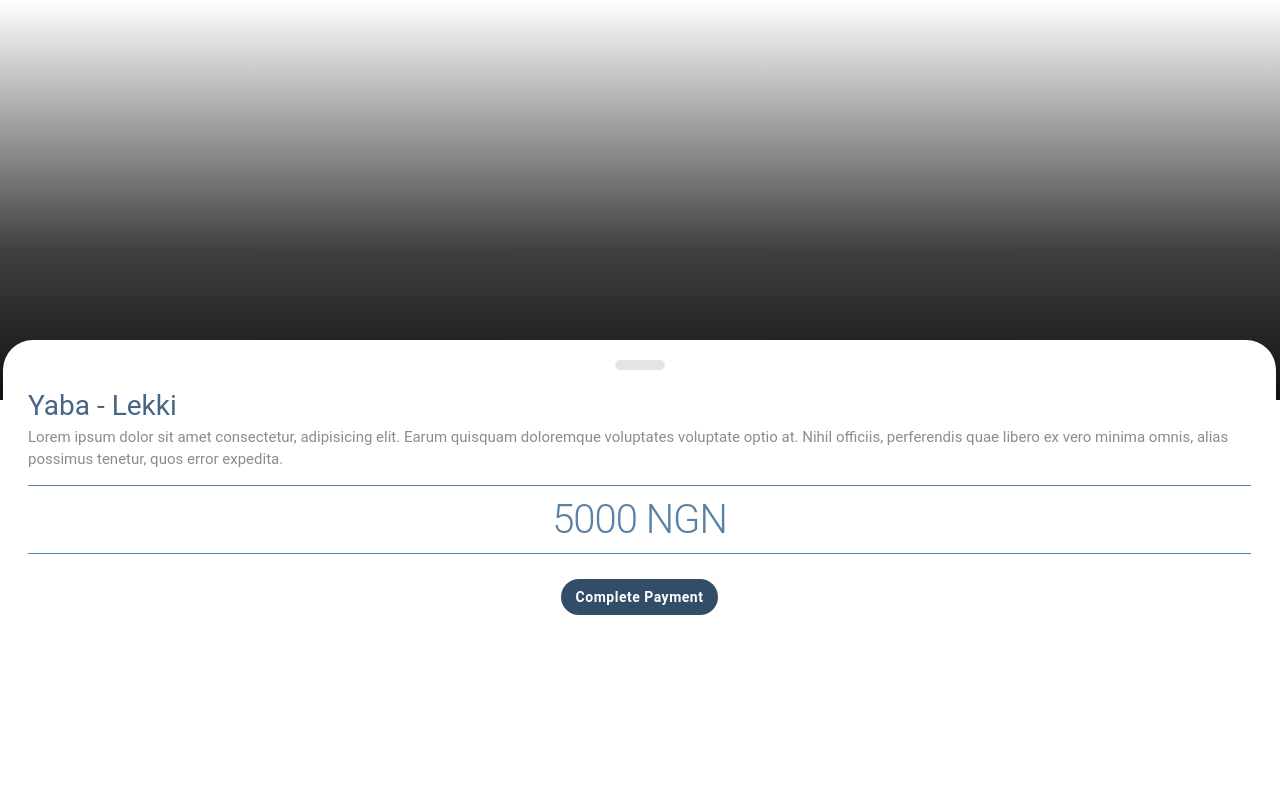
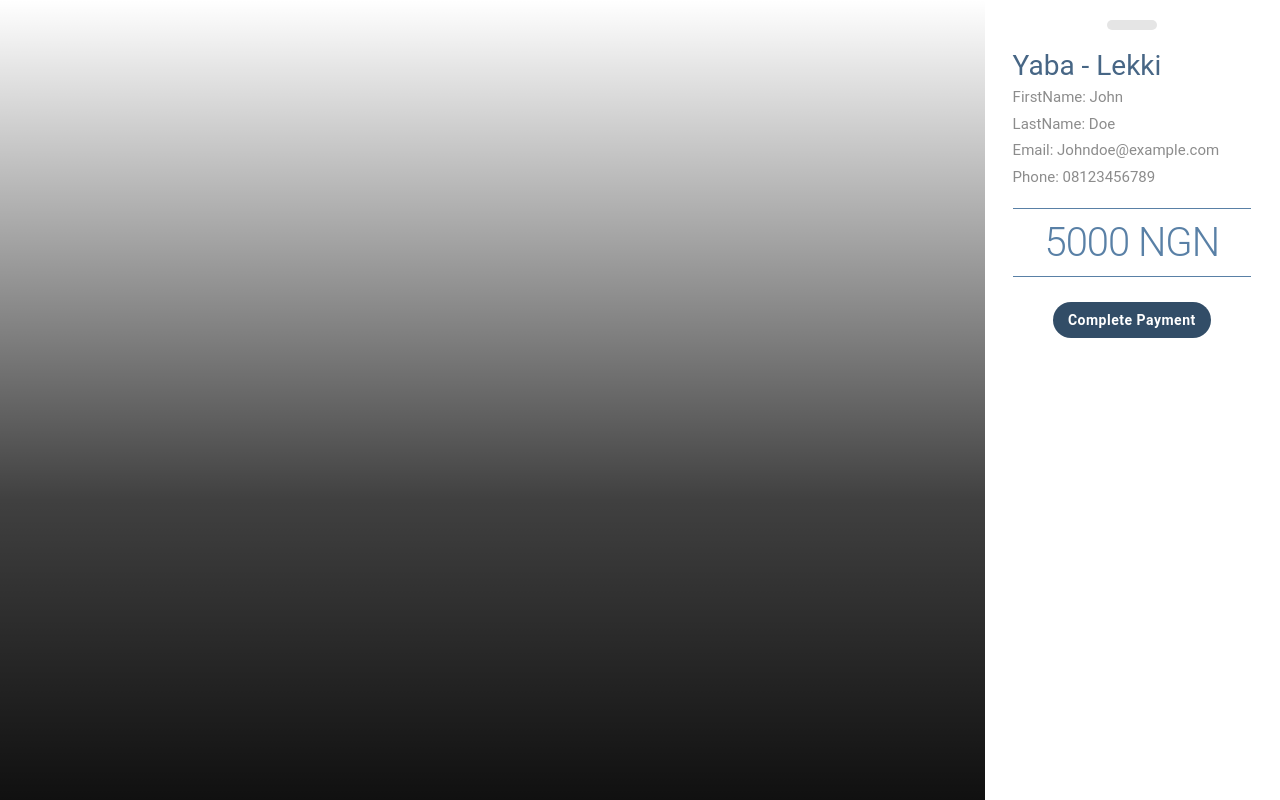
Before and after one commit to RIDUMATICS/Ride-Sharing-App, a plain HTML site: page index.html in a window 1280 px wide. Drawn offline with Linux system fonts and the light colour scheme.

Commit message:
Setup media query for desktop

```diff
--- a/css/style.css
+++ b/css/style.css
@@ -42,7 +42,7 @@ background-size: cover;
     text-align: center;
 }
 
-.ride-detail span {
+.ride-detail>span {
     display: inline-block;
     width: 50px;
     height: 10px;
@@ -50,6 +50,11 @@ background-size: cover;
     margin-bottom: 15px;
     background: #e5e5e5
 
+}
+
+.ride-detail p span {
+    display: inline-block;
+    margin-bottom: 5px;
 }
 
 h2.ride-location  {
@@ -94,3 +99,17 @@ h2.ride-location  {
   cursor: pointer;
   outline: none;
 }
+
+@media only screen and (min-width: 768px) {
+    main.container {
+        grid-template-columns: 1fr 0.3fr;
+        grid-template-rows: unset;
+    }
+
+    .ride-detail {
+
+        bottom: 0;
+
+    }
+
+}
--- a/index.html
+++ b/index.html
@@ -19,7 +19,12 @@
             <div class="ride-detail">
                 <span></span>
                 <h2 class="ride-location">Yaba - Lekki</h2>
-                <p class="ride-description">Lorem ipsum dolor sit amet consectetur, adipisicing elit. Earum quisquam doloremque voluptates voluptate optio at. Nihil officiis, perferendis quae libero ex vero minima omnis, alias possimus tenetur, quos error expedita.</p>
+                <p class="ride-description">
+                    <span>FirstName: John</span>  <br>
+                    <span>LastName: Doe</span>  <br>
+                    <span>Email: Johndoe@example.com</span>  <br>
+                    <span>Phone: 08123456789</span>  <br>
+                </p>
                 <p class="ride-price">5000 NGN</p>
                 <button type="button" class="pay-button" onClick="payWithRave()">Complete Payment</button>
             </div>
--- a/js/script.js
+++ b/js/script.js
@@ -3,7 +3,10 @@ const amount = 5000
 const driverAmount = 5000 - 500;
 let test = {
             PBFPubKey: API_publicKey,
-            customer_email: "ajayitawa@gmail.com",
+            customer_firstname: "John",
+          customer_lastname: "Doe",
+          customer_email:"Johndoe@example.com",
+          customer_phone: "08123456789",
             amount,
             currency: "NGN",
             txref: "rave-1234",
```
